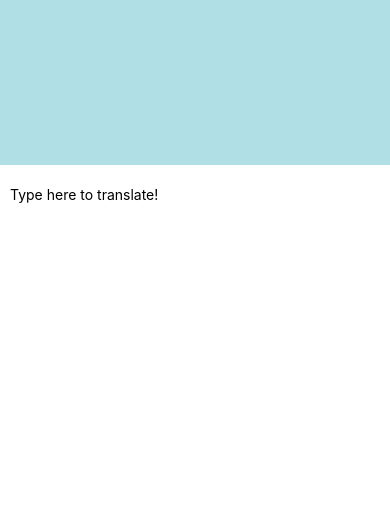
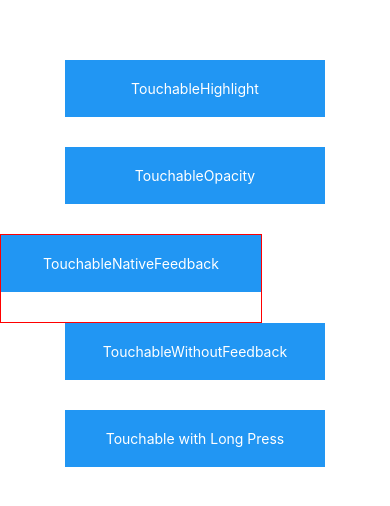
Before and after one commit to karimnot/ReactTesting, a React Native app: screen / in a window 390 px wide. Shown: the top 506 px of the page. Built offline with nearby package versions, Linux system fonts and the light colour scheme.

Commit message:
Touchable

```diff
--- a/App.js
+++ b/App.js
@@ -14,6 +14,9 @@ import LayoutFlexDirection from './components/LayoutFlexDirection';
 import LayoutJustifyContent from './components/LayoutJustifyContent';
 import LayoutAlign from './components/LayoutAlign';
 import TextInput from './components/TextInput';
+import Touches from './components/Touches';
+import Touchable from './components/Touchable';
+
 
 export default class App extends Component {
   render() {
@@ -31,9 +34,13 @@ export default class App extends Component {
         <LayoutFlexDirection />
         <LayoutJustifyContent />
         <LayoutAlign />
-        */}
+
         <View style={{flex:1, backgroundColor: 'powderblue'}}/>
         <TextInput />
+
+        <Touches />
+        */}
+        <Touchable />
       </View>
     );
   }
--- /dev/null
+++ b/components/Touchable.js
@@ -0,0 +1,77 @@
+import React, { Component } from 'react';
+import {
+	Alert,
+	Platform,
+	StyleSheet,
+	Text,
+	TouchableHighlight,
+	TouchableOpacity,
+	TouchableNativeFeedback,
+	TouchableWithoutFeedback,
+	View
+} from 'react-native';
+
+export default class Touchables extends Component {
+
+	_onPressButton() {
+		Alert.alert('You tapped the button!')
+	}
+
+	_onLongPressButton() {
+		Alert.alert('You long-pressed the button!')
+	}
+
+	render() {
+		return (
+			<View style={styles.container}>
+				<TouchableHighlight onPress={this._onPressButton} underlayColor="white">
+					<View style={styles.button}>
+						<Text style={styles.buttonText}>TouchableHighlight</Text>
+					</View>
+				</TouchableHighlight>
+				<TouchableOpacity onPress={this._onPressButton}>
+					<View style={styles.button}>
+						<Text style={styles.buttonText}>TouchableOpacity</Text>
+					</View>
+				</TouchableOpacity>
+				<TouchableNativeFeedback
+						onPress={this._onPressButton}
+						background={Platform.OS === 'android' ? TouchableNativeFeedback.SelectableBackground() : ''}
+					>
+					<View style={styles.button}>
+						<Text style={styles.buttonText}>TouchableNativeFeedback</Text>
+					</View>
+				</TouchableNativeFeedback>
+				<TouchableWithoutFeedback
+						onPress={this._onPressButton}
+					>
+					<View style={styles.button}>
+						<Text style={styles.buttonText}>TouchableWithoutFeedback</Text>
+					</View>
+				</TouchableWithoutFeedback>
+				<TouchableHighlight onPress={this._onPressButton} onLongPress={this._onLongPressButton} underlayColor="white">
+					<View style={styles.button}>
+						<Text style={styles.buttonText}>Touchable with Long Press</Text>
+					</View>
+				</TouchableHighlight>
+			</View>
+		);
+	}
+};
+
+const styles = StyleSheet.create({
+	container: {
+		paddingTop: 60,
+		alignItems: 'center'
+	},
+	button: {
+		marginBottom: 30,
+		width: 260,
+		alignItems: 'center',
+		backgroundColor: '#2196F3'
+	},
+	buttonText: {
+		padding: 20,
+		color: 'white'
+	}
+});
--- /dev/null
+++ b/components/Touches.js
@@ -0,0 +1,63 @@
+import React, { Component } from 'react';
+import {
+	Alert,
+	Button,
+	StyleSheet,
+	View
+} from 'react-native';
+
+export default class ButtonBasics extends Component {
+	_onPressButton() {
+		Alert.alert('You tapped the button!')
+	}
+
+	render() {
+		return (
+			<View style={styles.container}>
+				<View style={styles.buttonContainer}>
+					<Button
+						onPress={this._onPressButton}
+						title="Press Me"
+					/>
+				</View>
+				<View style={styles.buttonContainer}>
+					<Button
+						onPress={this._onPressButton}
+						title="Press Me"
+						color="#841584"
+					/>
+				</View>
+				<View style={styles.alternativeLayoutButtonContainer}>
+					<Button
+						onPress={this._onPressButton}
+						title="This looks great!"
+					/>
+					<Button
+						onPress={this._onPressButton}
+						title="OK!"
+						color="#841584"
+					/>
+				</View>
+			</View>
+		);
+	}
+};
+
+
+const styles = StyleSheet.create({
+	container: {
+		flex: 1,
+		flexDirection: 'column',
+		justifyContent: 'center'
+	},
+	buttonContainer: {
+		margin: 20,
+		backgroundColor: 'red'
+	},
+	alternativeLayoutButtonContainer: {
+		margin: 20,
+		flexDirection: 'row',
+		justifyContent: 'space-between',
+		backgroundColor: 'blue'
+	}
+});
```
